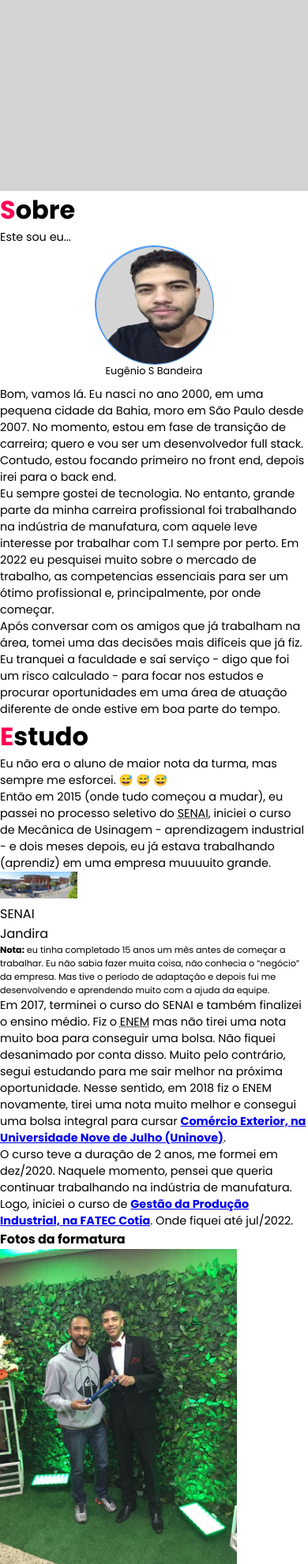
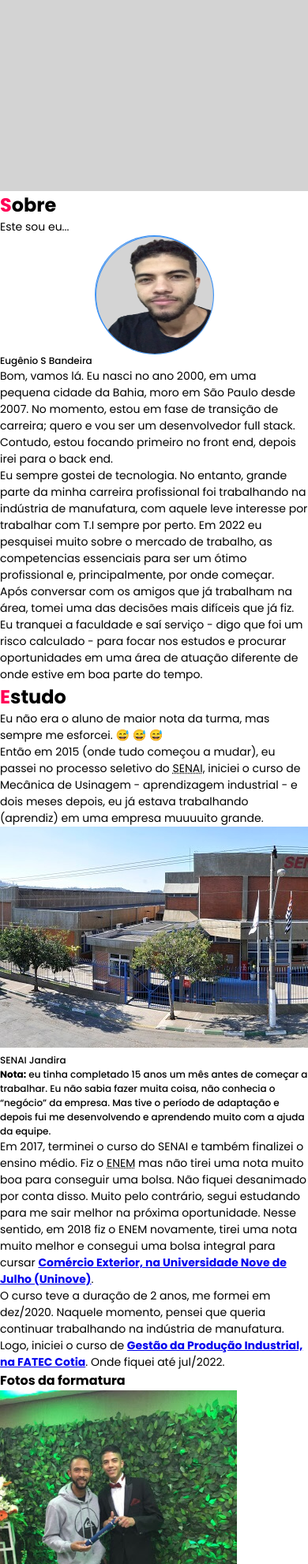
Before and after one commit to eugeniobandeira/portfolio, a PHP site: page / in a window 390 px wide; the page is wider, and only the part inside the window is pictured. Shown: the part 602-2583 px from the top of that part at 79% size. Run offline with PHP 8.4, Linux system fonts and the light colour scheme.

Commit message:
testando o mobile first

```diff
--- a/home/estilos/home/estudo.css
+++ /dev/null
@@ -1,32 +0,0 @@
-.estudo__titulo {
-    font-size: 2rem;
-    font-weight: bolder;
-}
-.estudo__titulo--destaque {
-    color: #ff0157;
-}
-.estudo__texto {
-    font-size: .9rem;
-}
-.estudo__nota {
-    font-size: .7rem;
-}
-.estudo__box--senai {
-    width: 50%;
-}
-
-
-.estudo__desenvolvimento--table {
-    max-width: 800px;
-    margin: auto;
-    border: 2px solid black;
-    border-collapse: collapse;
-}
-
-.table__data, .table__thead--th {
-    border: 2px solid black;
-    border-collapse: collapse;
-}
-.table__data {
-    padding: 10px;
-}
--- a/home/estilos/home/sobre.css
+++ b/home/estilos/home/sobre.css
@@ -1,18 +1,4 @@
-.sobre__titulo {
-    font-size: 2rem;
-    font-weight: bolder;
-}
-.sobre__titulo--destaque {
-    color: #ff0157;
-}
-.sobre__descricao {
-    font-size: .9rem;
-}
-.sobre__perfil--box {
-    font-size: .8rem;
-    text-align: center;
-    padding-bottom: 10px;
-}
+
 .sobre__perfil--foto {
     width: 150px;
     height: 150px;
@@ -23,6 +9,3 @@
     display: block;
     margin: auto;
 }
-.sobre__biografia--texto {
-    font-size: .9rem;
-}
--- a/home/estilos/sobre.css
+++ /dev/null
@@ -1,4 +0,0 @@
-.sobre {
-    height: 100vh;
-    width: 100vw;
-}
--- /dev/null
+++ b/home/estilos/textos.css
@@ -0,0 +1,20 @@
+.titulo {
+    font-size: 24px;
+    font-weight: bolder;
+}
+.destaque {
+    color: #ff0157;
+}
+.texto {
+    font-size: 14px;
+    font-weight: 400;
+    line-height: 1.5em;
+}
+.legenda, .nota {
+    font-size: 12px;
+    font-weight: 500;
+}
+.h3, .h4 {
+    font-size: 14px;
+    font-weight: bold;
+}
--- a/index.html
+++ b/index.html
@@ -15,6 +15,8 @@
     <link rel="stylesheet" href="home/estilos/home/sobre.css">
     <link rel="stylesheet" href="home/estilos/estudo.css">
     <link rel="stylesheet" href="home/estilos/home/estudo.css">
+    <link rel="stylesheet" href="home/estilos/textos.css">
+
 
 </head>
 <body>
@@ -50,30 +52,30 @@
     </section>
 
     <section id="sobre" class="sobre">
-        <h2 class="sobre__titulo"><span class="sobre__titulo--destaque">S</span>obre</h2>
-        <p class="sobre__descricao">Este sou eu...</p>
+        <h2 class="sobre__titulo titulo"><span class="sobre__titulo--destaque destaque">S</span>obre</h2>
+        <p class="sobre__descricao texto">Este sou eu...</p>
         <div class="sobre__perfil">
             <div class="sobre__perfil--box">
                 <div class="sobre__perfil--foto">
                     <img class="sobre__perfil--foto eugenio" src="home/imagem/principal/foto00.png" alt="Foto - Eugênio">
                 </div>
-                <figcaption  class="sobre__perfil--legenda">Eugênio S Bandeira</figcaption>
+                <figcaption  class="sobre__perfil--legenda legenda">Eugênio S Bandeira</figcaption>
             </div>
         </div>
         <div class="sobre__biografia">
-            <p class="sobre__biografia--texto">
+            <p class="sobre__biografia--texto texto">
                 Bom, vamos lá. Eu nasci no ano 2000, em uma pequena cidade da Bahia, moro em São Paulo desde 2007. No momento, estou em fase de transição de carreira; quero e vou ser um desenvolvedor full stack. Contudo, estou focando primeiro no front end, depois irei para o back end.
             </p>
-            <p class="sobre__biografia--texto">
+            <p class="sobre__biografia--texto texto">
                 Eu sempre gostei de tecnologia. No entanto, grande parte da minha carreira profissional foi trabalhando na indústria de manufatura, com aquele leve interesse por trabalhar com T.I sempre por perto. Em 2022 eu pesquisei muito sobre o mercado de trabalho, as competencias essenciais para ser um ótimo profissional e, principalmente, por onde começar. <br> Após conversar com os amigos que já trabalham na área, tomei uma das decisões mais difíceis que já fiz. Eu tranquei a faculdade e saí serviço - digo que foi um risco calculado - para focar nos estudos e procurar oportunidades em uma área de atuação diferente de onde estive em boa parte do tempo.
             </p>
         </div>
     </section>
 
     <section id="estudo" class="estudo">
-        <h2 class="estudo__titulo"><span class="estudo__titulo--destaque">E</span>studo</h2>
+        <h2 class="estudo__titulo titulo"><span class="estudo__titulo--destaque destaque">E</span>studo</h2>
         <div class="estudo__box">
-            <p class="estudo__texto">
+            <p class="estudo__texto texto">
                 Eu não era o aluno de maior nota da turma, mas sempre me esforcei. &#x1F605 &#x1F605 &#x1F605 <br>
                 Então em 2015 (onde tudo começou a mudar), eu passei no processo seletivo do <abbr title="Serviço Nacional de Aprendizagem Industrial">SENAI</abbr>, iniciei o curso de Mecânica de Usinagem - aprendizagem industrial - e dois meses depois, eu já estava trabalhando (aprendiz) em uma empresa muuuuito grande.
                 <div class="estudo__box--senai">
@@ -83,18 +85,18 @@
                     </picture>
                 </div>
             </p>
-        <p class="estudo__nota">
+        <p class="estudo__nota nota">
             <strong>Nota:</strong> eu tinha completado 15 anos um mês antes de começar a trabalhar. Eu não sabia fazer muita coisa, não conhecia o <q>negócio</q> da empresa. Mas tive o período de adaptação e depois fui me desenvolvendo e aprendendo muito com a ajuda da equipe.
         </p>
-        <p  class="estudo__texto">
+        <p  class="estudo__texto texto">
             Em 2017, terminei o curso do SENAI e também finalizei o ensino médio. Fiz o <abbr title="Exame Nacional do Ensino Médio">ENEM</abbr> mas não tirei uma nota muito boa para conseguir uma bolsa. Não fiquei desanimado por conta disso. Muito pelo contrário, segui estudando para me sair melhor na próxima oportunidade. Nesse sentido, em 2018 fiz o ENEM novamente, tirei uma nota muito melhor e consegui uma bolsa integral para cursar <strong><a class="link__externo" href="https://www.uninove.br/cursos/graduacao/presencial/tecnologia-em-comercio-exterior" target="_blank" rel="external">Comércio Exterior, na Universidade Nove de Julho (Uninove)</strong></a>.
         </p>
-        <p class="estudo__texto">
+        <p class="estudo__texto texto">
             O curso teve a duração de 2 anos, me formei em dez/2020. Naquele momento, pensei que queria continuar trabalhando na indústria de manufatura. Logo, iniciei o curso de <a class="link__externo" href="http://fateccotia.edu.br/graduacao/gestao-producao-industrial/" target="_blank" rel="external"><strong>Gestão da Produção Industrial, na FATEC Cotia</strong></a>. Onde fiquei até jul/2022.
         </p>
         <div class="estudo__formatura">
             <div class="estudo__formatura--conteiner">
-                <h4 class="estudo__formatura--conteiner titulo">Fotos da formatura</h4>
+                <h4 class="estudo__formatura--conteiner titulo__formatura">Fotos da formatura</h4>
                 <div class="estudo__formatura--fotos">
                     <div class="estudo__formatura--foto">
                         <img src="home/imagem/senai/edmar+e.jpg" alt="Edmar e Eugênio">
@@ -131,10 +133,10 @@
         </div>
         <div class="estudo__desenvolvimento">
             <div class="estudo__desenvolvimento--conteiner">
-                <h3 class="estudo__desenvolvimento--titulo">E sobre a mudança de área?</h3>
-                <p class="estudo__desenvolvimento--descricao"> Venho estudando muito para conseguir a primeira oportunidade como desenvolvedor.</p>
+                <h3 class="estudo__desenvolvimento--titulo h3">E sobre a mudança de área?</h3>
+                <p class="estudo__desenvolvimento--descricao texto"> Venho estudando muito para conseguir a primeira oportunidade como desenvolvedor.</p>
                     <div class="estudo__desenvolvimento--tecnologias">
-                        <p class="estudo__desenvolvimento--tecnologias_descricao">Essas são as tecnologias que estou estudando:</p>
+                        <p class="estudo__desenvolvimento--tecnologias_descricao texto">Essas são as tecnologias que estou estudando:</p>
                             <div class="estudo__desenvolvimento--tecnologias_box">
                                 <div class="estudo__desenvolvimento--tecnologias_conteudo">
 
@@ -188,7 +190,7 @@
                                     </div>
                                 </div>
                                 <aside class="aside">
-                                    <h4 class="aside__legenda">Legenda</h4>
+                                    <h4 class="aside__legenda h4">Legenda</h4>
                                     <p>Cor: tríade de tecnologias essenciais para o desenvolvimento web.</p>
                                     <p>Cor: repositórios e gerenciamento de versões de site.</p>
                                     <p>Cor: frameworks e são estruturas que servem de base para contrução de aplicações. Ou seja, não é necessário sempre criar um site desde a raiz, pois frameworks são como esqueletos pré-definidos. Então, altera-se apenas as coisas "novas".</p>
@@ -201,8 +203,8 @@
     </section>
 
     <section id="carreira" class="carreira">
-            <h2 class="carreira__titulo"><span class="carreira__titulo--destaque">C</span>arreira</h2>
-            <p class="carreira__descricao">Agora vou falar um pouco sobre as experiências profissionais que tive.</p>
+            <h2 class="carreira__titulo titulo"><span class="carreira__titulo--destaque destaque">C</span>arreira</h2>
+            <p class="carreira__descricao texto">Agora vou falar um pouco sobre as experiências profissionais que tive.</p>
         <div class="carreira__conteiner">
             <ul class="carreira__lista">
 
@@ -212,7 +214,7 @@
                             <img class="carreira__logo--empresa" src="home/imagem/empresa/ge.jpg" alt="Logo GE Oil and Gas">
                         </div>
                     <h3 class="carreira__cargo">Aprendiz SENAI</h3>
-                    <p class="carreira__cargo--descricao">Este foi o meu primeiro emprego, acredito que tenha sido o principal também. Foi nesta empresa que o meu perfil profissional foi sendo moldado. Lá eu conheci muita gente admirável, fiz ótimas amizades e aprendi muito. Não consigo pensar em um lugar melhor para ter iniciado a carreira, de verdade! Sou muito grato a todos que conheci lá, agradeço pelos ensinamentos e por todos os conselhos que recebi. 💙💙💙</p>
+                    <p class="carreira__cargo--descricao texto">Este foi o meu primeiro emprego, acredito que tenha sido o principal também. Foi nesta empresa que o meu perfil profissional foi sendo moldado. Lá eu conheci muita gente admirável, fiz ótimas amizades e aprendi muito. Não consigo pensar em um lugar melhor para ter iniciado a carreira, de verdade! Sou muito grato a todos que conheci lá, agradeço pelos ensinamentos e por todos os conselhos que recebi. 💙💙💙</p>
                     </div>
                         <div class="carreira__cargo--tempo">
                         <h4 class="carreira__cargo--periodo">2015 - 2017</h4>
@@ -224,7 +226,7 @@
                             <img class="carreira__logo--empresa" src="home/imagem/empresa/credsystem.jpg" alt="Logo Credsystem">
                         </div>
                         <h3 class="carreira__cargo">Aprendiz</h3>
-                        <p class="carreira__cargo--descricao">Depois que saí da GE - em junho de 2017 - eu queria voltar a trabalhar o mais breve possível. Porém, eu ainda estava com 16 anos, portanto, seria um pouco difícil conseguir um emprego efetivo naquele momento. E é aqui que entra a Dani, eramos da mesma sala na escola. Ela me falou sobre o <abbr title="Centro de Apoio e Monitoramento Pré-Profissionalizante de Barueri">CAMP Barueri</abbr>. Após 3 meses de curso, eu fui indicado para uma entrevista na Cred e passei.</p>
+                        <p class="carreira__cargo--descricao texto">Depois que saí da GE - em junho de 2017 - eu queria voltar a trabalhar o mais breve possível. Porém, eu ainda estava com 16 anos, portanto, seria um pouco difícil conseguir um emprego efetivo naquele momento. E é aqui que entra a Dani, eramos da mesma sala na escola. Ela me falou sobre o <abbr title="Centro de Apoio e Monitoramento Pré-Profissionalizante de Barueri">CAMP Barueri</abbr>. Após 3 meses de curso, eu fui indicado para uma entrevista na Cred e passei.</p>
                         </div>
                         <div class="carreira__cargo--tempo">
                             <h4 class="carreira__cargo--periodo">2017 - 2019</h4>
@@ -236,7 +238,7 @@
                                 <img class="carreira__logo--empresa" src="home/imagem/empresa/chiesi.jpg" alt="Logo Chiesi">
                             </div>
                         <h3 class="carreira__cargo">Estagiário de Comércio Exterior</h3>
-                        <p class="carreira__cargo--descricao">Em fevereiro de 2019 eu iniciei o curso de Comércio Exterior. No mês de julho do mesmo ano, através do <a href="https://www.nube.com.br/" rel="_blank" rel="external"><abbr title="Núcleo Brasileiro de Estágios">NUBE</abbr></a>, consegui uma oportunidade para participar de um processo seletivo na Chiesi e, felizmente, fui aprovado. Foi mais uma grande mudança na minha vida. Aqui eu desenvolvi uma habilidade muito importante, que é falar em público.</p>
+                        <p class="carreira__cargo--descricao texto">Em fevereiro de 2019 eu iniciei o curso de Comércio Exterior. No mês de julho do mesmo ano, através do <a href="https://www.nube.com.br/" rel="_blank" rel="external"><abbr title="Núcleo Brasileiro de Estágios">NUBE</abbr></a>, consegui uma oportunidade para participar de um processo seletivo na Chiesi e, felizmente, fui aprovado. Foi mais uma grande mudança na minha vida. Aqui eu desenvolvi uma habilidade muito importante, que é falar em público.</p>
                         </div>
                         <div class="carreira__cargo--tempo">
                             <h4 class="carreira__cargo--periodo">2019 - 2020</h4>
@@ -248,7 +250,7 @@
                                 <img class="carreira__logo--empresa" src="home/imagem/empresa/baker.jpg" alt="Logo Baker Hughes">
                             </div>
                         <h3 class="carreira__cargo">Estagiário de Manufatura</h3>
-                        <p class="carreira__cargo--descricao">Depois que finalizei o curso de Comércio Exterior, iniciei os estudos em Gestão da Produção Industrial e fui estagiar na Baker (antes era GE). Essa experiência foi sensacional, pois reencontrei e trabalhei com amigos dos tempos de GE. Ademais, conheci novos profissionais, aprendi muito e me desenvolvi ainda mais. </p>
+                        <p class="carreira__cargo--descricao texto">Depois que finalizei o curso de Comércio Exterior, iniciei os estudos em Gestão da Produção Industrial e fui estagiar na Baker (antes era GE). Essa experiência foi sensacional, pois reencontrei e trabalhei com amigos dos tempos de GE. Ademais, conheci novos profissionais, aprendi muito e me desenvolvi ainda mais. </p>
                         </div>
                         <div class="carreira__cargo--tempo">
                             <h4 class="carreira__cargo--periodo">2021 - 2022</h4>
@@ -260,17 +262,17 @@
     </section>
 
     <section id="dicas">
-        <h2 class="dicas__titulo"><span class="dicas__titulo--destaque">D</span>icas de Estudo</h2>
+        <h2 class="dicas__titulotitulo"><span class="dicas__titulo--destaque destaque">D</span>icas de Estudo</h2>
         <div class="estudo__box">
-            <p class="estudo__box--descricao">Eu acredito que sempre devemos começar pela base e, nesse contexto, é muito importante iniciar os estudos em lógica de programação e depois ir avançando em outros conteúdos. O curso de lógica nos ensina como pensar e planejar o algoritmo que será desenvolvido. Além disso, depois que entendemos a maneira de pensar, aplicaremos isso em todas as outras linguagens. <br> Afinal, o que muda de uma linguagem para a outra é a sintaxe, a maneira como escrevemos. No entanto, a maneira de pensar será sempre muito semelhante.</p>
+            <p class="estudo__box--descricao texto">Eu acredito que sempre devemos começar pela base e, nesse contexto, é muito importante iniciar os estudos em lógica de programação e depois ir avançando em outros conteúdos. O curso de lógica nos ensina como pensar e planejar o algoritmo que será desenvolvido. Além disso, depois que entendemos a maneira de pensar, aplicaremos isso em todas as outras linguagens. <br> Afinal, o que muda de uma linguagem para a outra é a sintaxe, a maneira como escrevemos. No entanto, a maneira de pensar será sempre muito semelhante.</p>
             <aside class="dicas__aside">
-                <h3>Por onde começar</h3>
-                <p>Há diversas plataformas de estudos, mas eu recomendo - fortemente - que você comece pela plataforma <a href="https://www.cursoemvideo.com/" target="_blank" rel="external">Curso em Vídeo</a>, onde as aulas são apresentadas pelo Gustavo Guanabara. </p>
+                <h3 class="h3">Por onde começar</h3>
+                <p class="texto">Há diversas plataformas de estudos, mas eu recomendo - fortemente - que você comece pela plataforma <a href="https://www.cursoemvideo.com/" target="_blank" rel="external">Curso em Vídeo</a>, onde as aulas são apresentadas pelo Gustavo Guanabara. </p>
             </aside>
         </div>
         <article>
-            <h3>Momento das dicas</h3>
-            <p>Vou começar citando a plataforma Curso em Vídeo novamente, pois o cursos são de qualidade e ainda são grátis, você só paga se for emitir o certificado, porem isso não te impede de concluir o curso e aprender. <br>Nessa plataforma há cursos de:
+            <h3 class="h3">Momento das dicas</h3>
+            <p class="texto">Vou começar citando a plataforma Curso em Vídeo novamente, pois o cursos são de qualidade e ainda são grátis, você só paga se for emitir o certificado, porem isso não te impede de concluir o curso e aprender. <br>Nessa plataforma há cursos de:
             <ul>
                 <li>Lógica de Programação</li>
                 <li>HTML e CSS</li>
@@ -298,7 +300,7 @@
                 </p>
                 <div class="bonus">
                     <h4>Dica bônus</h4>
-                    <p>Leitor, através do Instagram, eu conheci uma faculdade <q>nova</q>. O nome dela é <strong><a href="https://www.42sp.org.br/">42 SP</a></strong>. Elá oferece o curso de Eng de Software TOTALMENTE grátis, desde que você passe pelo processo seletivo deles. Vale a pena dar uma pesquisada!</p>
+                    <p class="texto">Leitor, através do Instagram, eu conheci uma faculdade <q>nova</q>. O nome dela é <strong><a href="https://www.42sp.org.br/">42 SP</a></strong>. Elá oferece o curso de Eng de Software TOTALMENTE grátis, desde que você passe pelo processo seletivo deles. Vale a pena dar uma pesquisada!</p>
                 </div>
             </div>
             <div class="dicas__filmes">
@@ -354,7 +356,7 @@
 
     <section id="contato" class="contato">
         <div class="title">
-            <h2 class="titleText"><span>C</span>ontato</h2>
+            <h2 class="titleText titulo"><span class="destaque">C</span>ontato</h2>
             <p>Lorem ipsum dolor sit amet, consectetur adipisicing elit.</p>
         </div>
         <div class="contactForm">
```
